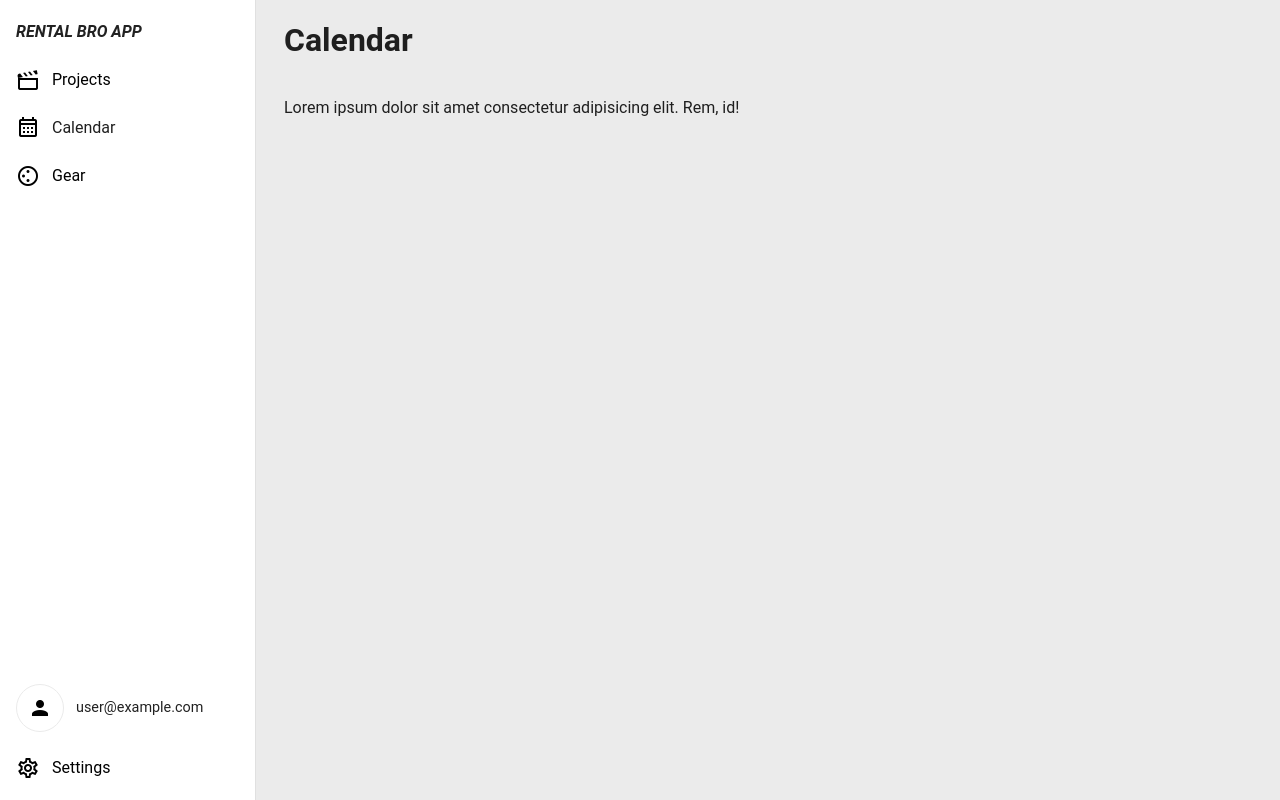
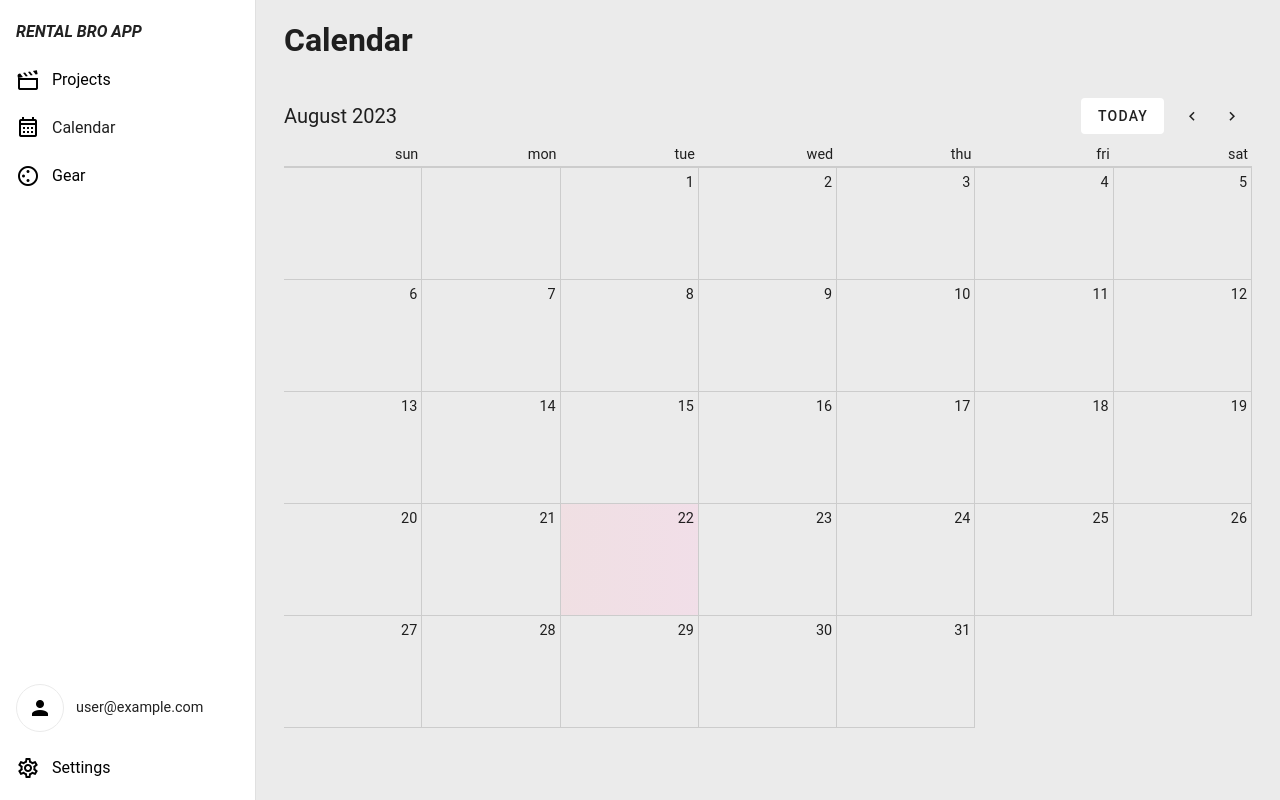
Before and after one commit to Teder-kedr/rental-bro-app, a Vue app: page /calendar in a window 1280 px wide. Built offline with nearby package versions, Linux system fonts and the light colour scheme; no server answers; the database is empty; sample sign-in values are in the browser's storage.

Commit message:
created custom calendar

```diff
--- /dev/null
+++ b/src/components/MyCalCell.vue
@@ -0,0 +1,40 @@
+<template>
+  <li
+    :class="{
+      'my-gradient': isToday,
+    }"
+  >
+    <div class="d-flex justify-end align-start">
+      <div class="pa-1">
+        {{ dayNum }}
+      </div>
+    </div>
+  </li>
+</template>
+
+<script setup>
+defineProps({
+  dayNum: Number,
+  isToday: Boolean,
+});
+</script>
+
+<style scoped>
+li {
+  border-bottom: 1px solid #ccc;
+  border-right: 1px solid #ccc;
+  min-height: 5rem;
+}
+@media (min-width: 600px) {
+  li {
+    min-height: 7rem;
+  }
+}
+.my-gradient {
+  background: linear-gradient(
+    90deg,
+    hsla(347, 46%, 90%, 0.7),
+    hsla(329, 53%, 90%, 0.7)
+  );
+}
+</style>
--- /dev/null
+++ b/src/components/MyCalendar.vue
@@ -0,0 +1,158 @@
+<template>
+  <div class="wrapper">
+    <header class="d-flex justify-space-between align-center flex-wrap">
+      <p class="header__title pe-6 pb-2">{{ headerTitleText }}</p>
+      <div class="pb-2">
+        <v-btn flat class="me-2" @click="nav = 0">today</v-btn>
+        <v-btn
+          size="small"
+          variant="text"
+          icon="mdi-chevron-left"
+          :disabled="nav <= -6"
+          @click="prev"
+          @dblclick.prevent
+        />
+        <v-btn
+          size="small"
+          variant="text"
+          icon="mdi-chevron-right"
+          :disabled="nav >= 6"
+          @click="next"
+          @dblclick.prevent
+        />
+      </div>
+    </header>
+    <ul class="weekdays">
+      <li v-for="day of weekdaysNormal" :key="day" class="pe-1">{{ day }}</li>
+    </ul>
+    <ul class="grid">
+      <div v-for="n in countEmptyCells" :key="n" class="empty-cell" />
+      <MyCalCell
+        v-for="day of daysInMonth"
+        :key="day"
+        :day-num="day"
+        :is-today="nav === 0 && TODAY.getDate() === day"
+      />
+    </ul>
+  </div>
+</template>
+
+<script setup>
+import { ref, computed } from "vue";
+import MyCalCell from "./MyCalCell.vue";
+
+const props = defineProps({
+  locale: {
+    type: String,
+    default: "en",
+  },
+});
+
+const WEEKDAYS_EN = ["sun", "mon", "tue", "wed", "thu", "fri", "sat"];
+const WEEKDAYS_RU = ["пн", "вт", "ср", "чт", "пт", "сб", "вс"];
+const weekdaysNormal = computed(() => {
+  if (props.locale === "en") return WEEKDAYS_EN;
+  else return WEEKDAYS_RU;
+});
+const MONTHS_EN = [
+  "January",
+  "February",
+  "March",
+  "April",
+  "May",
+  "June",
+  "July",
+  "August",
+  "September",
+  "October",
+  "November",
+  "December",
+];
+const MONTHS_RU = [
+  "Январь",
+  "Февраль",
+  "Март",
+  "Апрель",
+  "Май",
+  "Июнь",
+  "Июль",
+  "Август",
+  "Сентябрь",
+  "Октябрь",
+  "Ноябрь",
+  "Декабрь",
+];
+const headerTitleText = computed(() => {
+  if (props.locale === "ru")
+    return (
+      MONTHS_RU[navDate.value.getMonth()] + " " + navDate.value.getFullYear()
+    );
+  else
+    return (
+      MONTHS_EN[navDate.value.getMonth()] + " " + navDate.value.getFullYear()
+    );
+});
+
+const countEmptyCells = computed(() => {
+  const firstDayOfMonth = new Date(navDate.value);
+  if (props.locale === "en") return firstDayOfMonth.getDay();
+  const result = firstDayOfMonth.getDay() - 1;
+  if (result >= 0) return result;
+  return 6;
+});
+
+const TODAY = new Date();
+
+const navDate = computed(() => {
+  const result = new Date(TODAY);
+  result.setMonth(result.getMonth() + nav.value, 1);
+  return result;
+});
+
+const daysInMonth = computed(() => {
+  return new Date(
+    navDate.value.getFullYear(),
+    navDate.value.getMonth() + 1,
+    0
+  ).getDate();
+});
+
+const nav = ref(0);
+
+function next() {
+  nav.value++;
+}
+function prev() {
+  nav.value--;
+}
+</script>
+
+<style scoped>
+li {
+  list-style: none;
+}
+.wrapper {
+  width: 100%;
+}
+.header__title {
+  font-size: 1.25rem;
+}
+.weekdays {
+  width: 100%;
+  font-size: 0.9rem;
+  border-bottom: 2px solid #ccc;
+  display: grid;
+  grid-template-columns: repeat(7, 1fr);
+  text-align: right;
+}
+.grid {
+  width: 100%;
+  font-size: 0.9rem;
+  display: grid;
+  grid-template-columns: repeat(7, 1fr);
+}
+.empty-cell {
+  border-bottom: 1px solid #ccc;
+  border-right: 1px solid #ccc;
+}
+</style>
--- a/src/main.js
+++ b/src/main.js
@@ -5,14 +5,13 @@ import router from "./plugins/router";
 import vuetify from "./plugins/vuetify";
 import store from "./plugins/store";
 import i18n from "./plugins/i18n";
-import { Calendar, DatePicker } from "v-calendar";
+import { DatePicker } from "v-calendar";
 import "v-calendar/style.css";
 
 const app = createApp(App);
 
 app.use(router).use(store).use(i18n).use(vuetify);
 
-app.component("VCalendar", Calendar);
 app.component("VDatePicker", DatePicker);
 
 app.mount("#app");
--- a/src/views/CalendarPage.vue
+++ b/src/views/CalendarPage.vue
@@ -1,6 +1,14 @@
 <template>
   <div>
     <h1 class="mb-8">Calendar</h1>
-    <p>Lorem ipsum dolor sit amet consectetur adipisicing elit. Rem, id!</p>
+    <MyCalendar :locale="$vuetify.locale.current" />
   </div>
 </template>
+
+<script>
+import MyCalendar from "@/components/MyCalendar.vue";
+
+export default {
+  components: { MyCalendar },
+};
+</script>
```
